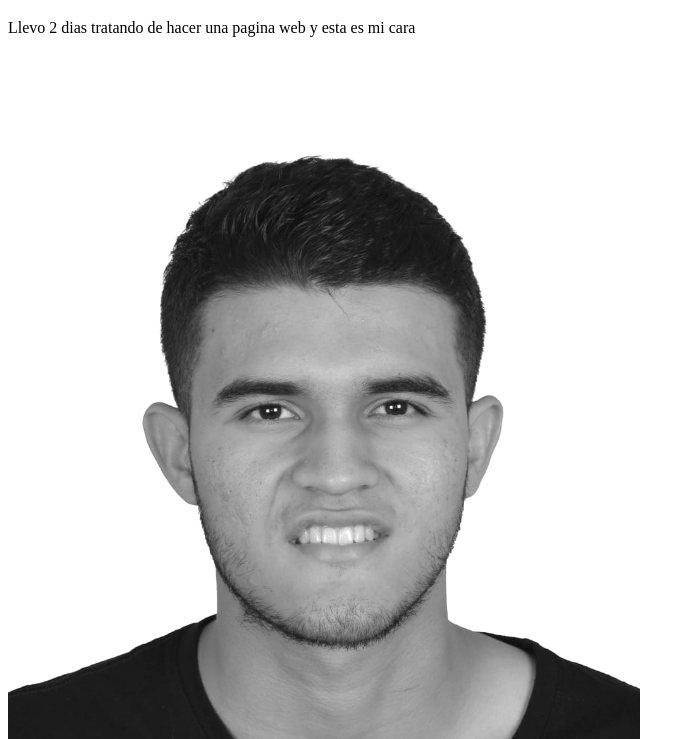
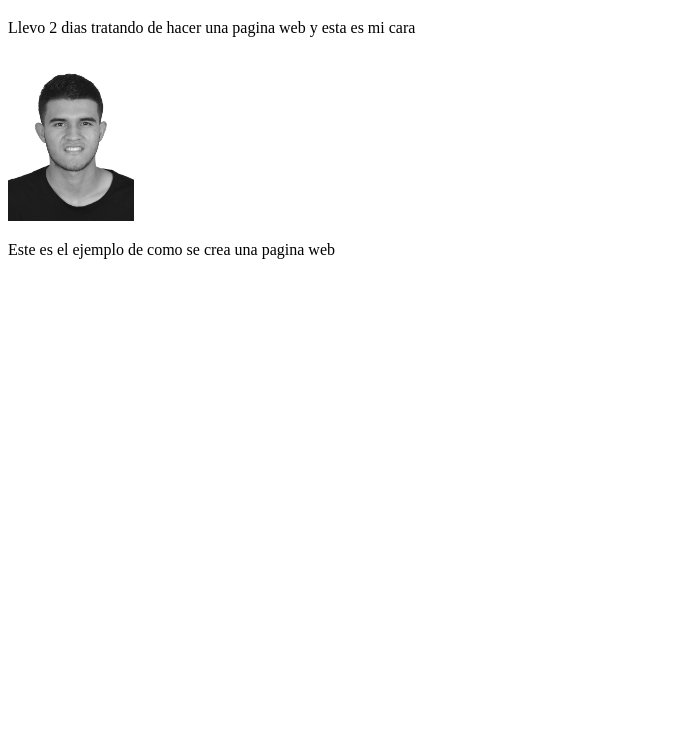
Before and after one commit to camilo3201/maccoli, a plain HTML site: page index.html in a window 1280 px wide. Shown: the part 61-800 px from the top of the page, without its empty margins (0-695 px from the left). Drawn offline with Linux system fonts and the light colour scheme.

Commit message:
Cambio de tamaño al 20%

```diff
--- a/index.html
+++ b/index.html
@@ -9,7 +9,7 @@
 <body>
     <h1>Prueba de git page dia 2</h1>
 <p>Llevo 2 dias tratando de hacer una pagina web y esta es mi cara</p>
-<p><img src="imagenes/camilo.jpg" width="50%"/></p>
+<p><img src="imagenes/camilo.jpg" width="10%"/></p>
 <p>Este es el ejemplo de como se crea una pagina web</p>
 </body>
 </html>
```
